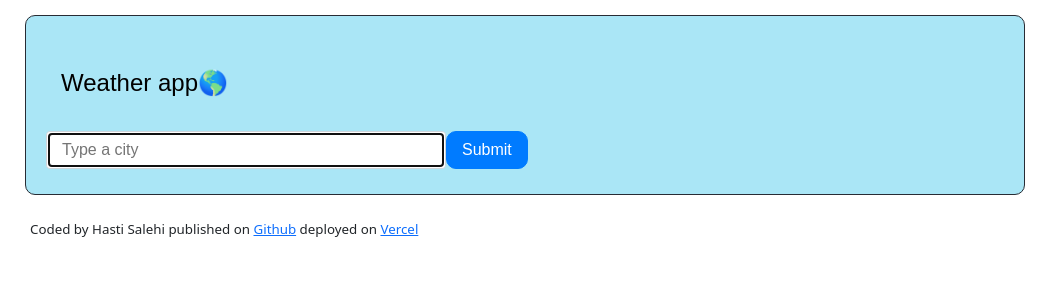
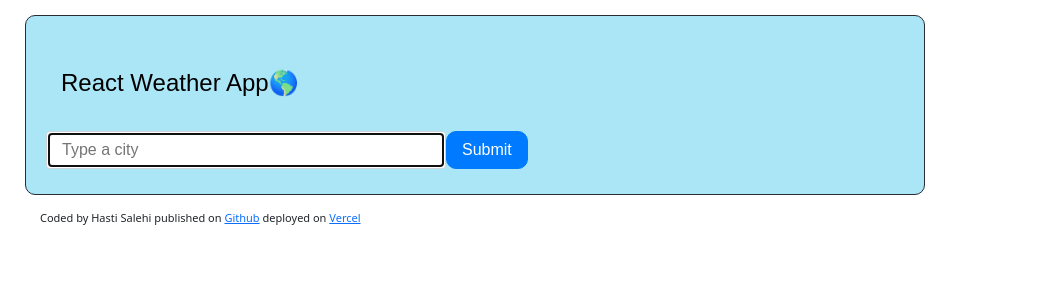
Before and after one commit to Squiggly7525/My-Weather-App-React, a React (Create React App) app: page / in a window 1280 px wide. Shown: the top 300 px of the page, without its empty margins (0-1063 px from the left). Built offline with nearby package versions, Linux system fonts and the light colour scheme.

Commit message:
css changes/fixed

```diff
--- a/src/App.css
+++ b/src/App.css
@@ -5,7 +5,7 @@
   margin: 15px;
   padding: 10px;
 
-  max-width: 1000px;
+  max-width: 900px;
   background-color: #aae6f6;
 }
 h1 {
@@ -20,7 +20,8 @@ h1 {
 }
 footer {
   text-align: left;
-  font-size: smaller;
-  margin: 10px;
-  padding: 10px;
+  font-size: 11px;
+  margin: 0;
+  margin-left: 30px;
+  padding-top: -15px;
 }
--- a/src/Weather.css
+++ b/src/Weather.css
@@ -1,7 +1,15 @@
+.Weather {
+  margin: auto 10px;
+  padding: 15px;
+  font-family: arial, sans-serif;
+  color: #878787;
+}
+
 .weather-details-container {
   display: flex;
   flex-direction: row;
   justify-content: space-between;
+  margin-bottom: 30px;
 }
 
 .main-humidity-wind {
@@ -10,13 +18,19 @@
 
 .icon-temperature-realfeel {
   align-self: flex-end;
+  display: flex;
+  flex-direction: column;
 }
 
-.Weather {
-  margin: auto 10px;
-  padding: 15px;
-  font-family: arial, sans-serif;
-  color: #878787;
+.icon-and-temperature {
+  display: flex;
+  align-items: center;
+  flex-direction: row;
+  margin-bottom: 15px;
+}
+
+.real-feel {
+  text-align: end;
 }
 
 .title {
--- a/src/Weather.js
+++ b/src/Weather.js
@@ -48,7 +48,7 @@ export default function Weather(props) {
 
   return (
     <div className="Weather">
-      <div className="title">Weather app🌎</div>
+      <div className="title"> React Weather App🌎</div>
       <div className="search-bar">
         <form id="Search-engine" onSubmit={handleSubmit}>
           <input
--- a/src/WeatherInfo.js
+++ b/src/WeatherInfo.js
@@ -7,8 +7,6 @@ import WeatherIcon from "./WeatherIcon";
 export default function WeatherInfo({ city, weatherDetails }) {
   return (
     <div className="weather-details-container">
-      <div className="weather-info">
-        {" "}
       <div className="main-humidity-wind">
         <div className="main-data">
           <h1>{city.toUpperCase()} </h1>{" "}
@@ -30,8 +28,9 @@ export default function WeatherInfo({ city, weatherDetails }) {
             <WeatherTemperature celsius={weatherDetails.temperature} />
           </div>
         </div>
-          <span>Feels like: {weatherDetails.feelsLike}°C</span>
-        </div>
+        <span className="real-feel">
+          Feels like: {weatherDetails.feelsLike}°C
+        </span>
       </div>
     </div>
   );
```
Lines whose indentation alone changed are shown as unchanged.
